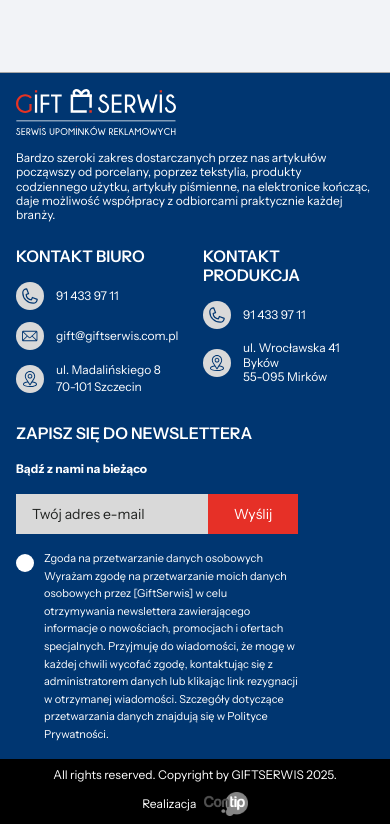
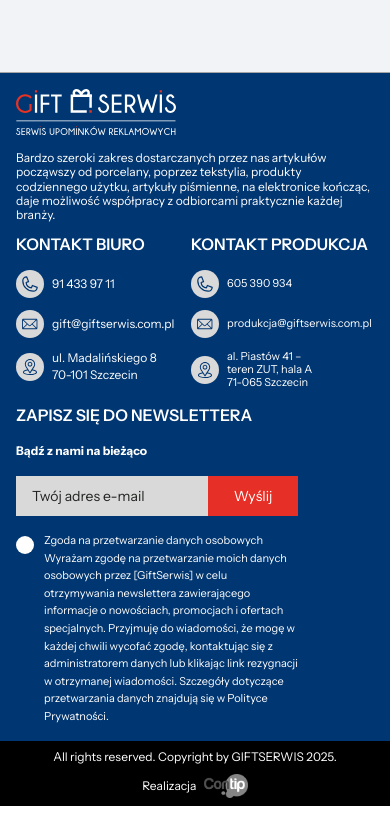
Before and after one commit to goldipl/GIFT-SERWIS, a PHP site: page /cart.php in a window 390 px wide. Shown: the part 1323-2147 px from the top of the page. Run offline with PHP 8.4, Linux system fonts and the light colour scheme.

Commit message:
Refactor code structure for improved readability and maintainability

```diff
--- a/components/common/footer.php
+++ b/components/common/footer.php
@@ -41,15 +41,22 @@
           <div class="contact-icon">
             <img src="./assets/icons/common/footer/blue-telephone.svg" alt="telefon" width="18" height="18">
           </div>
-          <a class="gtm-phone" href="tel:91 433 97 11">91 433 97 11</a>
+          <a class="gtm-phone" href="tel:605 390 934">605 390 934</a>
+        </div>
+        <div class="footer-contact-box">
+          <div class="contact-icon">
+            <img src="./assets/icons/common/footer/blue-envelope.svg" alt="e-mail" width="18" height="18">
+          </div>
+          <a class="gtm-mail" href="mailto:produkcja@giftserwis.com.pl">produkcja@giftserwis.com.pl</a>
         </div>
         <div class="footer-contact-box">
           <div class="contact-icon">
             <img src="./assets/icons/common/footer/blue-location.svg" alt="adres" width="18" height="18">
           </div>
           <div class="address-footer d-flex flex-column">
-            <span>ul. Wrocławska 41 Byków</span>
-            <span>55-095 Mirków</span>
+            <span>al. Piastów 41 –</span>
+            <span>teren ZUT, hala A</span>
+            <span>71-065 Szczecin</span>
           </div>
         </div>
       </div>
--- a/scss/common/_footer.scss
+++ b/scss/common/_footer.scss
@@ -13,6 +13,9 @@ footer {
         align-items: center;
         margin: 0 0 12px 0;
         gap: 12px;
+        @media (max-width: 760px) {
+          gap: 8px;
+        }
         .contact-icon {
           display: flex;
           justify-content: center;
@@ -142,7 +145,7 @@ footer {
           font-size: 16px;
           font-style: normal;
           font-weight: 400;
-          line-height: 177.023%;
+          line-height: 1.3;
           color: $white;
         }
         .newsletter-small-form {
@@ -329,6 +332,7 @@ footer {
       &__top {
         padding: 16px;
         margin-left: 0;
+        gap: 4px;
         .first-column {
           .footer-logo {
             margin: 0 0 16px 0;
@@ -370,7 +374,7 @@ footer {
           }
           a,
           span {
-            font-size: 12px;
+            font-size: 11px;
             line-height: 120%;
           }
         }
```
Also changed, not shown: scss/main.css, 1 other file.
